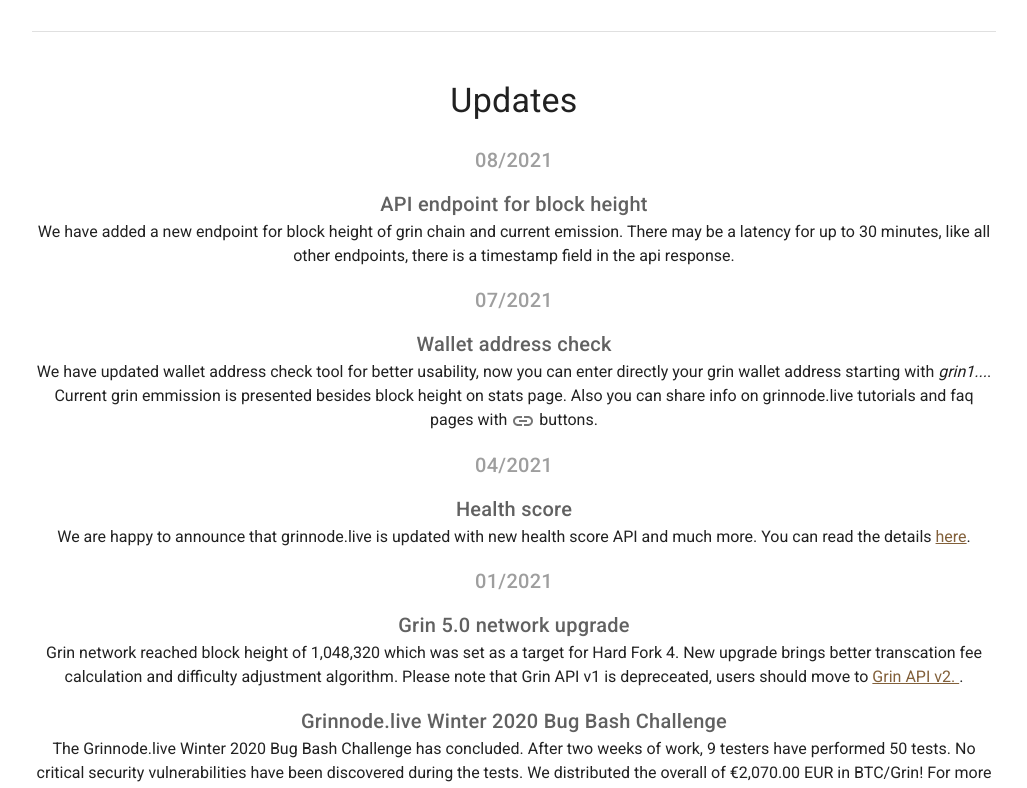
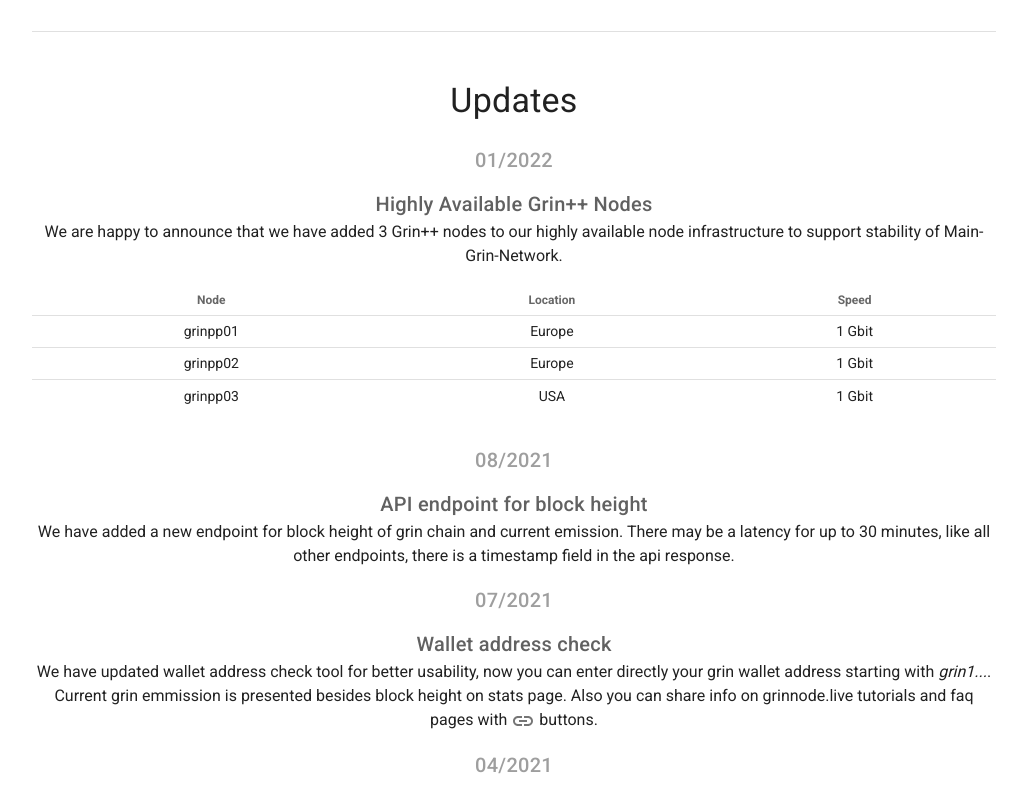
Before and after one commit to Grinnode-live/grinnode-live-frontend, a Vue app: page / in a window 1280 px wide. Shown: the part 837-1625 px from the top of the page, without its empty margins (126-1153 px from the left). Built offline with nearby package versions, Linux system fonts and the light colour scheme; no server answers.

Commit message:
Added update for new GrinNode++ nodes

```diff
--- a/src/views/Home.vue
+++ b/src/views/Home.vue
@@ -3,7 +3,7 @@
 
   <v-row class="text-center">
 
-    <v-col col="12">
+    <v-col cols="12">
 
       <v-banner elevation="0"  app  color="#1CBDFF"  dark transition="slide-y-transition" shaped   >
 
@@ -71,6 +71,43 @@
       <!--      UPDATES-->
 
       <h2 class="text-h4 mt-12 mb-6 text-center">Updates</h2>
+
+      <h6 class="text-h6 mb-3 grey--text">01/2022</h6>
+      <h6 class="text-h6 grey--text text--darken-2 " >Highly Available Grin++ Nodes</h6>
+      <p>
+        We are happy to announce that we have added 3 Grin++ nodes to our highly available node infrastructure to support stability of Main-Grin-Network.
+      </p>
+
+      <div class="mx-auto pb-8">
+
+
+        <template>
+          <v-simple-table template dense   >
+            <template v-slot:default>
+
+              <thead class="">
+              <tr>
+                <th class="text-center">
+                  Node
+                </th>
+                <th class="text-center">
+                  Location
+                </th>
+                <th class="text-center">
+                  Speed
+                </th>
+              </tr>
+              </thead>
+              <tbody class=" text-center">
+              <tr ><td>grinpp01</td><td>Europe</td><td>1 Gbit</td></tr>
+              <tr><td>grinpp02</td><td>Europe</td><td>1 Gbit</td></tr>
+              <tr><td>grinpp03</td><td>USA</td><td>1 Gbit</td></tr>
+              </tbody>
+
+            </template>
+          </v-simple-table>
+        </template>
+      </div>
 
       <h6 class="text-h6 mb-3 grey--text">08/2021</h6>
       <h6 class="text-h6 grey--text text--darken-2 " >API endpoint for block height</h6>
@@ -223,4 +260,16 @@ export default {
 ul {
   list-style: inside;
 }
+
+.nodeTable {
+  width:50%;
+  margin-left:auto;
+  margin-right: auto;
+  text-align: center;
+}
+
+.red-background{
+  background-color: #FF1C45;
+}
+
 </style>
```
